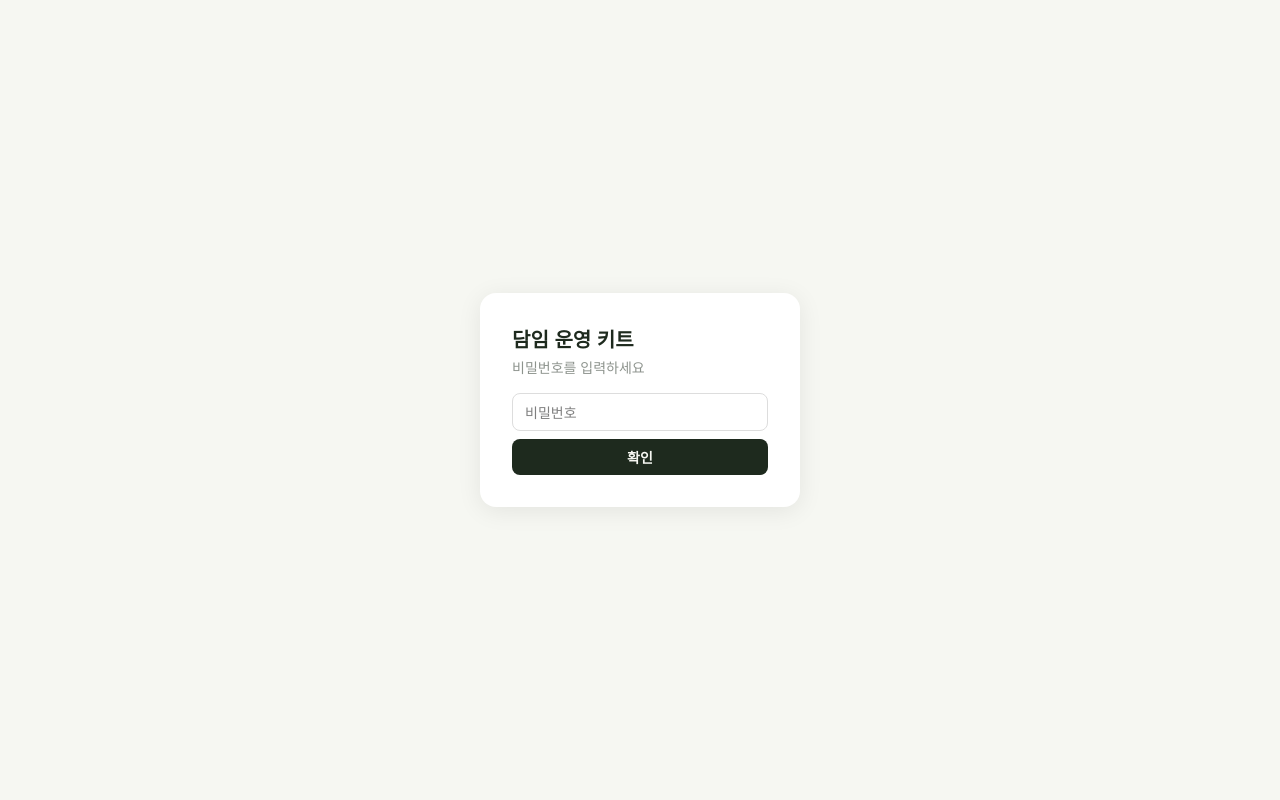
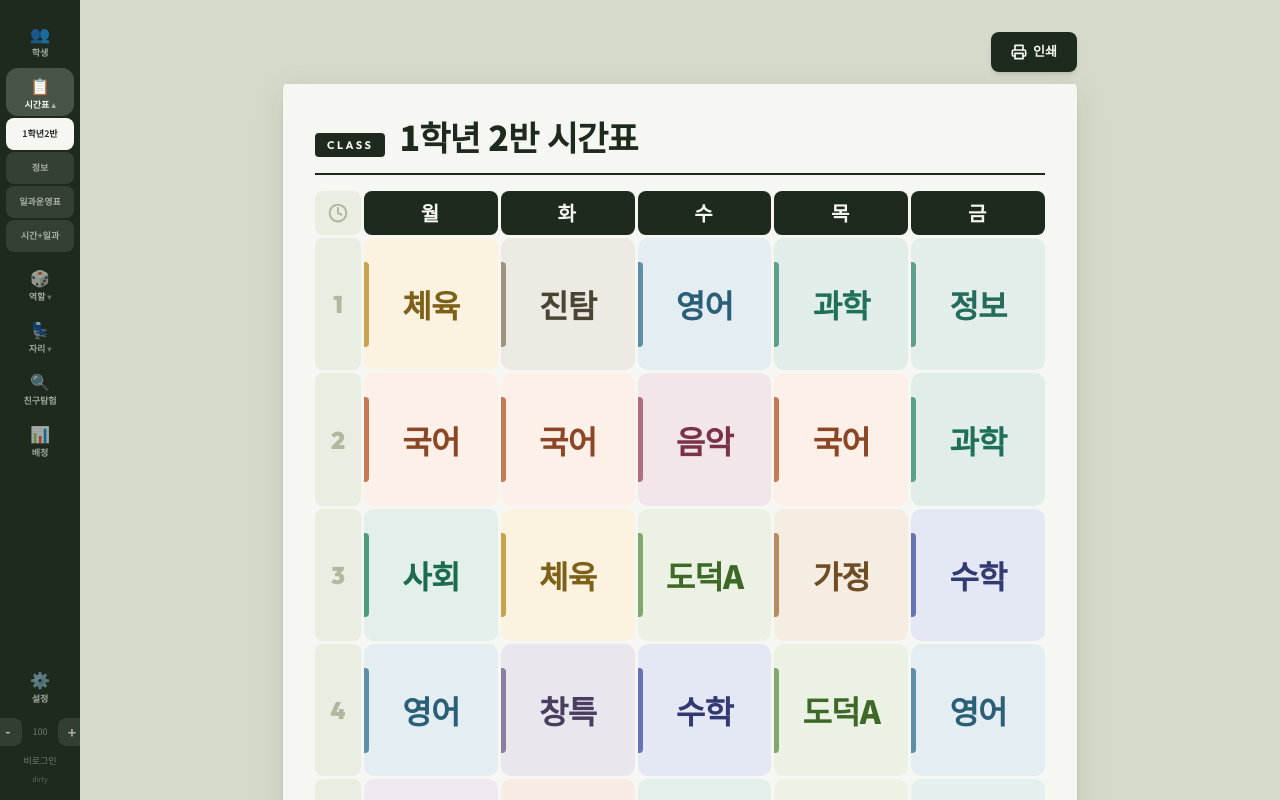
Before and after one commit to dkrly/homeroomkit, a React (Vite) app: page / in a window 1280 px wide. Built offline with nearby package versions, Linux system fonts and the light colour scheme.

Commit message:
split auth: public tabs work without login
Protected (require login): 학생, 역할, 자리, 친구탐험, 설정
Public (no login needed): 시간표, 일과운영표, 주제선택 배정

Co-Authored-By: Claude Opus 4.6 (1M context) <noreply@anthropic.com>

```diff
--- a/src/App.tsx
+++ b/src/App.tsx
@@ -12,7 +12,7 @@ import Settings from './components/Settings'
 import TimetableSchedule from './components/TimetableSchedule'
 import PrintButton from './components/PrintButton'
 import AssignmentTool from './components/AssignmentTool'
-import { useLogout } from './components/PasswordGate'
+import { useAuth, LoginForm } from './components/PasswordGate'
 
 type TabId = 'students' | 'timetable' | 'teacher' | 'schedule' | 'combo' | 'role' | 'role1' | 'seating' | 'seating1' | 'bingo' | 'assignment' | 'settings'
 
@@ -57,6 +57,8 @@ const pages: Record<TabId, React.FC> = {
   settings: Settings,
 }
 
+// 학생 데이터가 필요한 탭
+const protectedTabs = new Set<TabId>(['students', 'role', 'role1', 'seating', 'seating1', 'bingo', 'settings'])
 const noPrintButton = new Set<TabId>(['role', 'role1', 'seating', 'seating1', 'bingo', 'assignment', 'settings'])
 
 const ZOOM_STEP = 0.1
@@ -79,11 +81,13 @@ function groupIndexOf(tab: TabId): number {
 }
 
 export default function App() {
-  const logout = useLogout()
+  const { authed, checking, logout } = useAuth()
   const [tab, setTab] = useState<TabId>('timetable')
   const [openGroup, setOpenGroup] = useState<number>(groupIndexOf('timetable'))
   const [zoom, setZoom] = useState(loadZoom)
   const Page = pages[tab]
+
+  const needsAuth = protectedTabs.has(tab) && !authed
 
   const handleGroupClick = (gi: number, group: NavGroup) => {
     if (group.items.length === 1) {
@@ -105,6 +109,14 @@ export default function App() {
       localStorage.setItem(ZOOM_KEY, String(next))
       return next
     })
+  }
+
+  if (checking) {
+    return (
+      <div className="flex h-screen items-center justify-center" style={{ background: '#F6F7F2' }}>
+        <div style={{ color: '#1E2A1E', opacity: 0.4 }}>Loading...</div>
+      </div>
+    )
   }
 
   return (
@@ -179,18 +191,28 @@ export default function App() {
               +
             </button>
           </div>
+          {authed ? (
             <button onClick={logout}
               className="w-14 h-7 rounded-lg bg-bg/10 text-bg/50 hover:bg-bg/20 hover:text-bg border-none cursor-pointer text-[9px] font-semibold">
               로그아웃
             </button>
+          ) : (
+            <span className="text-[9px] text-bg/40">비로그인</span>
+          )}
           <span className="text-[7px] text-bg/30 leading-tight text-center break-all px-1">{__BUILD_VERSION__}</span>
         </div>
       </nav>
 
       <main className="print-reset flex-1 flex justify-center items-start overflow-auto p-8">
         <div className="print-reset origin-top" style={{ zoom }}>
+          {needsAuth ? (
+            <LoginForm />
+          ) : (
+            <>
               {!noPrintButton.has(tab) && <PrintButton />}
               <Page />
+            </>
+          )}
         </div>
       </main>
     </div>
--- a/src/components/PasswordGate.tsx
+++ b/src/components/PasswordGate.tsx
@@ -5,29 +5,43 @@ import type { Student } from '../store'
 
 const SESSION_KEY = 'homeroomkit-authed'
 
-const LogoutContext = createContext<() => void>(() => {})
-export const useLogout = () => useContext(LogoutContext)
+interface AuthState {
+  authed: boolean
+  checking: boolean
+  login: (password: string) => Promise<void>
+  logout: () => void
+  error: string
+}
 
-export default function PasswordGate({ children }: { children: ReactNode }) {
-  const [state, setState] = useState<'checking' | 'locked' | 'unlocked'>('checking')
-  const [input, setInput] = useState('')
+const AuthContext = createContext<AuthState>({
+  authed: false,
+  checking: true,
+  login: async () => {},
+  logout: () => {},
+  error: '',
+})
+
+export const useAuth = () => useContext(AuthContext)
+
+export function AuthProvider({ children }: { children: ReactNode }) {
+  const [authed, setAuthed] = useState(false)
+  const [checking, setChecking] = useState(true)
   const [error, setError] = useState('')
 
   useEffect(() => {
     const savedPw = sessionStorage.getItem(SESSION_KEY)
     if (savedPw) {
-      unlock(savedPw)
+      unlock(savedPw).finally(() => setChecking(false))
     } else {
-      setState('locked')
+      setChecking(false)
     }
   }, [])
 
   async function unlock(password: string) {
-    try {
     const hash = await hashPassword(password)
     if (hash !== __PASSWORD_HASH__) {
       setError('비밀번호가 틀렸습니다')
-        setState('locked')
+      setAuthed(false)
       return
     }
 
@@ -39,39 +53,46 @@ export default function PasswordGate({ children }: { children: ReactNode }) {
 
     initStore(students)
     sessionStorage.setItem(SESSION_KEY, password)
-      setState('unlocked')
+    setAuthed(true)
+    setError('')
+  }
+
+  async function login(password: string) {
+    setError('')
+    try {
+      await unlock(password)
     } catch (e) {
       setError(e instanceof Error ? e.message : '복호화 실패')
-      setState('locked')
     }
   }
 
   function logout() {
     sessionStorage.removeItem(SESSION_KEY)
-    setState('locked')
-    setInput('')
+    setAuthed(false)
     setError('')
   }
 
-  if (state === 'checking') {
   return (
-      <div className="flex h-screen items-center justify-center" style={{ background: '#F6F7F2' }}>
-        <div style={{ color: '#1E2A1E', opacity: 0.4 }}>Loading...</div>
-      </div>
+    <AuthContext.Provider value={{ authed, checking, login, logout, error }}>
+      {children}
+    </AuthContext.Provider>
   )
 }
 
-  if (state === 'locked') {
+export function LoginForm() {
+  const { login, error } = useAuth()
+  const [input, setInput] = useState('')
+
   return (
-      <div className="flex h-screen items-center justify-center" style={{ background: '#F6F7F2' }}>
+    <div className="flex items-center justify-center py-20">
       <div className="rounded-2xl p-8 w-80" style={{ background: '#fff', boxShadow: '0 4px 24px rgba(0,0,0,0.08)' }}>
-          <h1 className="text-xl font-black mb-1" style={{ color: '#1E2A1E' }}>담임 운영 키트</h1>
-          <p className="text-sm mb-4" style={{ color: '#1E2A1E', opacity: 0.5 }}>비밀번호를 입력하세요</p>
-          <form onSubmit={e => { e.preventDefault(); unlock(input) }}>
+        <h2 className="text-lg font-bold mb-1" style={{ color: '#1E2A1E' }}>로그인 필요</h2>
+        <p className="text-sm mb-4" style={{ color: '#1E2A1E', opacity: 0.5 }}>학생 데이터를 사용하는 기능입니다</p>
+        <form onSubmit={e => { e.preventDefault(); login(input) }}>
           <input
             type="password"
             value={input}
-              onChange={e => { setInput(e.target.value); setError('') }}
+            onChange={e => { setInput(e.target.value) }}
             className="w-full px-3 py-2 rounded-lg text-sm mb-2"
             style={{ border: '1px solid #ddd', outline: 'none' }}
             placeholder="비밀번호"
@@ -88,6 +109,3 @@ export default function PasswordGate({ children }: { children: ReactNode }) {
     </div>
   )
 }
-
-  return <LogoutContext.Provider value={logout}>{children}</LogoutContext.Provider>
-}
--- a/src/main.tsx
+++ b/src/main.tsx
@@ -2,12 +2,12 @@ import { StrictMode } from 'react'
 import { createRoot } from 'react-dom/client'
 import './index.css'
 import App from './App.tsx'
-import PasswordGate from './components/PasswordGate.tsx'
+import { AuthProvider } from './components/PasswordGate.tsx'
 
 createRoot(document.getElementById('root')!).render(
   <StrictMode>
-    <PasswordGate>
+    <AuthProvider>
       <App />
-    </PasswordGate>
+    </AuthProvider>
   </StrictMode>,
 )
```
Lines whose indentation alone changed are shown as unchanged.
